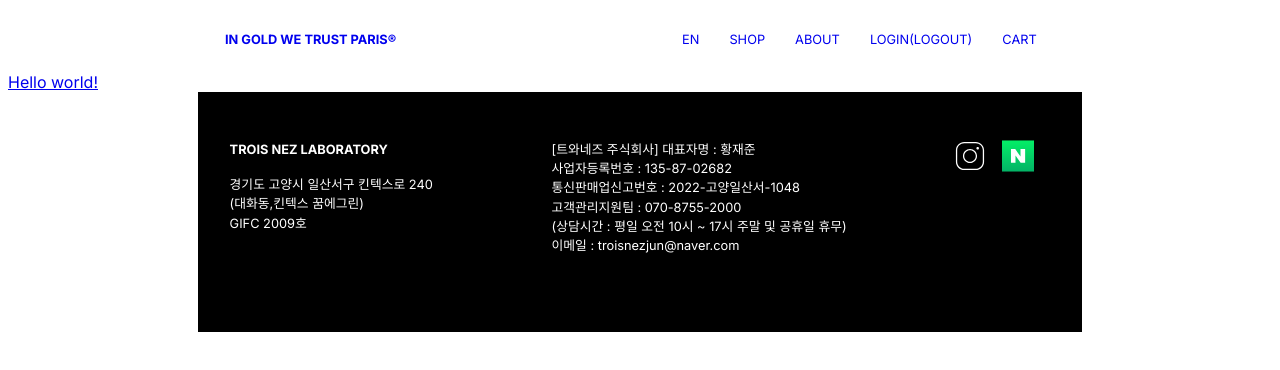
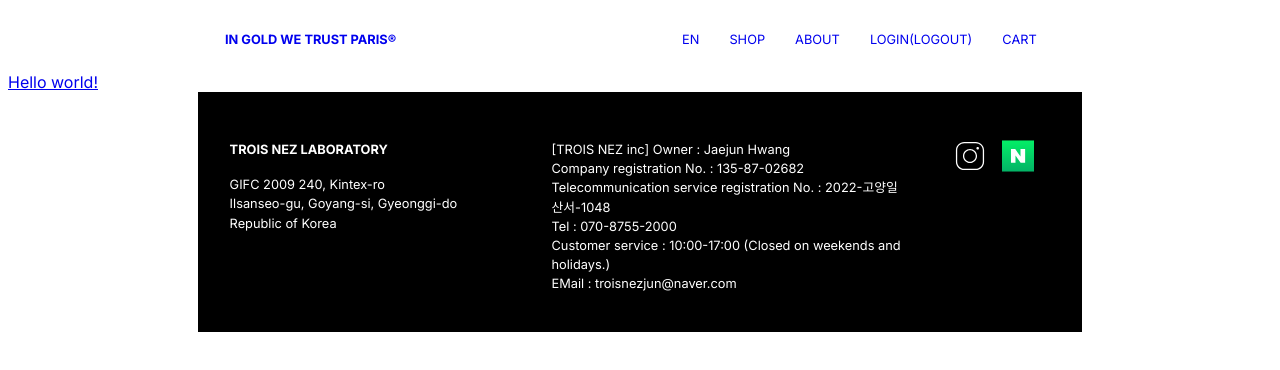
Before and after one commit to Sol-cito/Troinez-FE, a Next.js app: page /en in a window 1280 px wide. Shown: the top 370 px of the page. Built offline with nearby package versions, Linux system fonts and the light colour scheme.

Commit message:
TROIS-24 : footer에 다국어 적용
- app/[locale]/layout.tsx : locale params any로 적용
- components/footer/footer.tsx : 다국어 적용
- locale/en.json , ko.json : footer.tsx에 대해 다국어 적용

```diff
--- a/components/footer/footer.tsx
+++ b/components/footer/footer.tsx
@@ -1,20 +1,24 @@
+'use client';
+
+import { useTranslations } from 'next-intl';
 import Image from 'next/image';
 import styles from './footer.module.scss';
 
 export default function Footer() {
-  const companyName = 'TROIS NEZ LABORATORY';
-  const companyAddressInfoList = [
-    '경기도 고양시 일산서구 킨텍스로 240',
-    '(대화동,킨텍스 꿈에그린)',
-    'GIFC 2009호',
+  const t = useTranslations('Footer');
+  const companyName: string = t('companyName');
+  const companyAddressInfoList: string[] = [
+    t('companyAddressInfoList.0'),
+    t('companyAddressInfoList.1'),
+    t('companyAddressInfoList.2'),
   ];
-  const companyBusinessInfoList = [
-    '[트와네즈 주식회사] 대표자명 : 황재준',
-    '사업자등록번호 : 135-87-02682',
-    '통신판매업신고번호 : 2022-고양일산서-1048',
-    '고객관리지원팀 : 070-8755-2000',
-    '(상담시간 : 평일 오전 10시 ~ 17시 주말 및 공휴일 휴무)',
-    '이메일 : troisnezjun@naver.com',
+  const companyBusinessInfoList: string[] = [
+    t('companyBusinessInfoList.0'),
+    t('companyBusinessInfoList.1'),
+    t('companyBusinessInfoList.2'),
+    t('companyBusinessInfoList.3'),
+    t('companyBusinessInfoList.4'),
+    t('companyBusinessInfoList.5'),
   ];
   const iconInfoList = [
     {
--- a/locales/en.json
+++ b/locales/en.json
@@ -4,5 +4,21 @@
   },
   "About": {
     "title": "Reset, Refresh for the Self"
+  },
+  "Footer": {
+    "companyName": "TROIS NEZ LABORATORY",
+    "companyAddressInfoList": [
+      "GIFC 2009 240, Kintex-ro",
+      "Ilsanseo-gu, Goyang-si, Gyeonggi-do",
+      "Republic of Korea"
+    ],
+    "companyBusinessInfoList": [
+      "[TROIS NEZ inc] Owner : Jaejun Hwang",
+      "Company registration No. : 135-87-02682",
+      "Telecommunication service registration No. : 2022-고양일산서-1048",
+      "Tel : 070-8755-2000",
+      "Customer service : 10:00-17:00 (Closed on weekends and holidays.)",
+      "EMail : troisnezjun@naver.com"
+    ]
   }
 }
--- a/locales/ko.json
+++ b/locales/ko.json
@@ -4,5 +4,21 @@
   },
   "About": {
     "title": "리추얼 : 내면을 마주보는 일상의 의식"
+  },
+  "Footer": {
+    "companyName": "TROIS NEZ LABORATORY",
+    "companyAddressInfoList": [
+      "경기도 고양시 일산서구 킨텍스로 240",
+      "(대화동,킨텍스 꿈에그린)",
+      "GIFC 2009호"
+    ],
+    "companyBusinessInfoList": [
+      "[트와네즈 주식회사] 대표자명 : 황재준",
+      "사업자등록번호 : 135-87-02682",
+      "통신판매업신고번호 : 2022-고양일산서-1048",
+      "고객관리지원팀 : 070-8755-2000",
+      "(상담시간 : 평일 오전 10시 ~ 17시 주말 및 공휴일 휴무)",
+      "이메일 : troisnezjun@naver.com"
+    ]
   }
 }
```
Also changed, not shown: app/[locale]/layout.tsx (+2 -5 lines).
